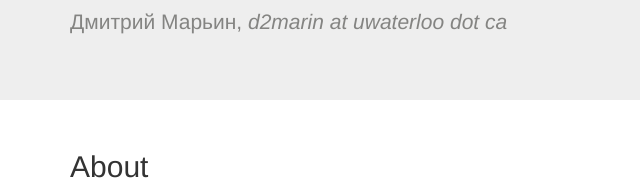
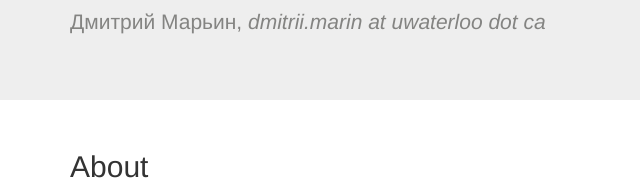
Before and after one commit to dmitrii-marin/dmitrii-marin.github.io, a plain HTML site: page index.html in a window 1280 px wide. Shown: the part 190-370 px from the top of the page, 0-640 px from the left. Drawn offline with nearby package versions, Linux system fonts and the light colour scheme.

Commit message:
email updated

```diff
--- a/index.html
+++ b/index.html
@@ -56,7 +56,7 @@
           </a>
         </div>
         <h1>Dmitrii Marin</h1>
-        <p class="mute">Дмитрий Марьин, <i>d2marin at uwaterloo dot ca</i></p>
+        <p class="mute">Дмитрий Марьин, <i>dmitrii.marin at uwaterloo dot ca</i></p>
         </p>
       </div>
     </div>
```
